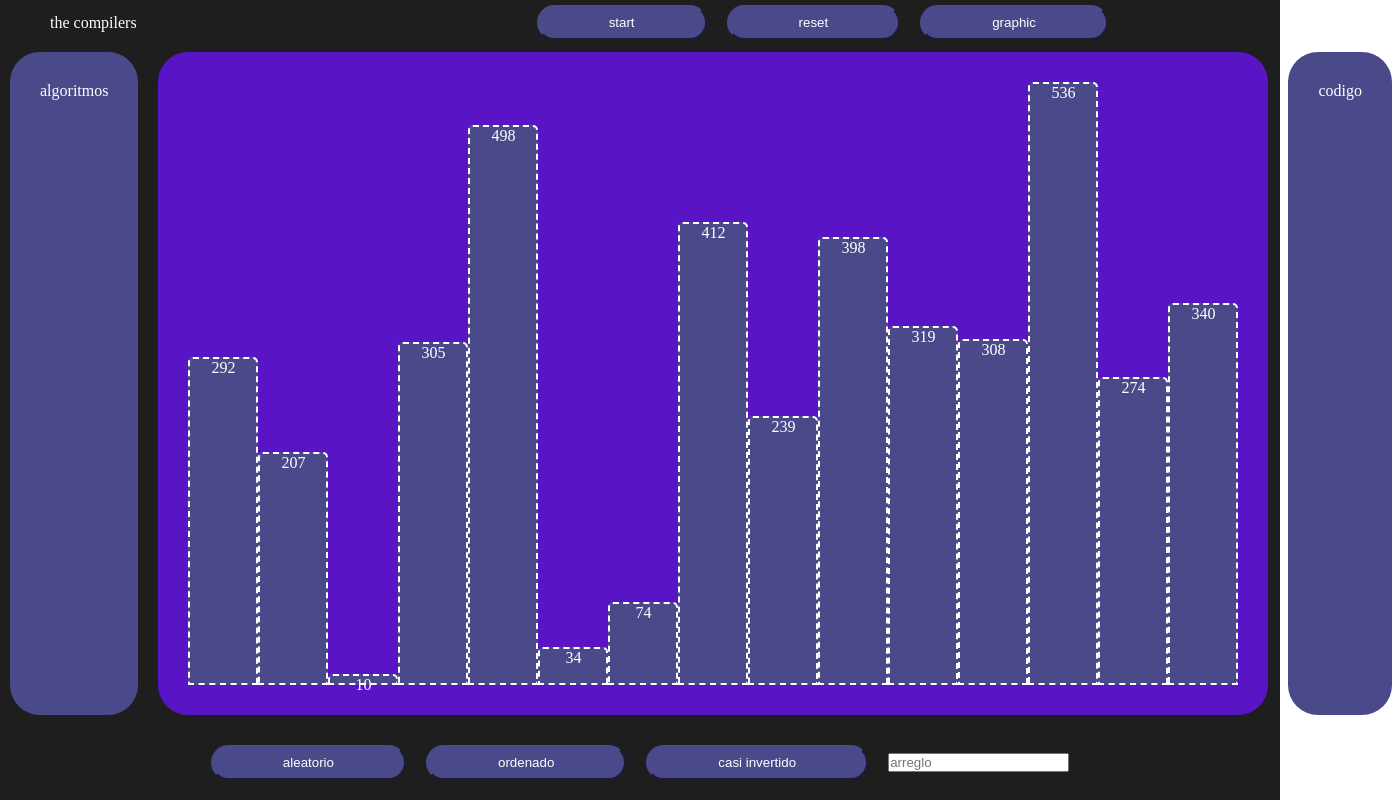
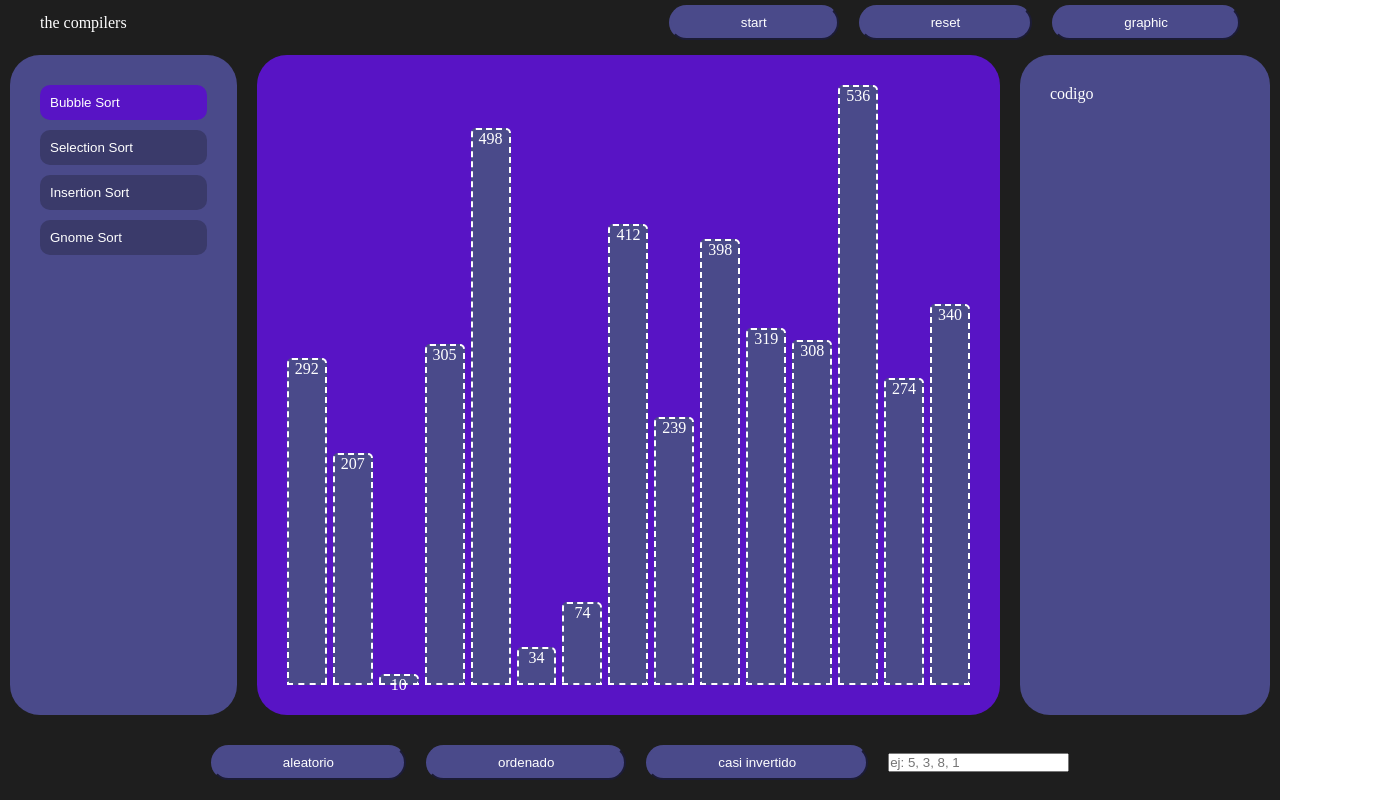
Before and after one commit to Equipo-Compilers/Pagina_web_algoritmos_ordenamiento, a React (Vite) app: page / in a window 1280 px wide. Shown: the whole page, 1392 px wide, since content can reach past the window. Built offline with nearby package versions, Linux system fonts and the light colour scheme.

Commit message:
Actualizacion y conexion de los algoritmos

```diff
--- a/respaldos/App.css
+++ /dev/null
@@ -1,72 +0,0 @@
-.contenedor {
-  min-height: 100vh;
-  background-color: #111827;
-  display: flex;
-  flex-direction: column;
-  align-items: center;
-  justify-content: center;
-  padding: 2rem;
-  color: white;
-  font-family: system-ui, sans-serif;
-}
-
-.titulo {
-  font-size: 2rem;
-  font-weight: bold;
-  margin-bottom: 2rem;
-}
-
-.area-barras {
-  display: flex;
-  align-items: flex-end;
-  height: 250px;
-  gap: 8px;
-  margin-bottom: 2rem;
-  background-color: #1f2937;
-  padding: 1rem;
-  border-radius: 8px;
-}
-
-.barra {
-  width: 30px;
-  background-color: #3b82f6; /* azul: color base de cada barra */
-  border-top-left-radius: 6px;
-  border-top-right-radius: 6px;
-  transition: background-color 0.2s ease, height 0.2s ease;
-  display: flex;
-  align-items: flex-start;
-  justify-content: center;
-  font-size: 12px;
-  color: white;
-}
-
-.barra-activa {
-  background-color: #ef4444; /* rojo: resalta los elementos que se están comparando/intercambiando */
-}
-
-.controles {
-  display: flex;
-  gap: 1rem;
-}
-
-.boton {
-  padding: 10px 24px;
-  font-size: 16px;
-  font-weight: bold;
-  color: white;
-  border: none;
-  border-radius: 6px;
-  cursor: pointer;
-  transition: background-color 0.2s;
-}
-
-.boton-iniciar { background-color: #10b981; }
-.boton-iniciar:hover:not(:disabled) { background-color: #059669; }
-
-.boton-desordenar { background-color: #eab308; }
-.boton-desordenar:hover:not(:disabled) { background-color: #ca8a04; }
-
-.boton:disabled {
-  background-color: #4b5563;
-  cursor: not-allowed;
-}
--- a/src/App.css
+++ b/src/App.css
@@ -4,19 +4,19 @@ padding: 0;
     box-sizing: border-box;
  }
 
-
-
 .cabecera{
     display: flex;
-gap: 400px;
+    justify-content: space-between;
     align-items: center;
-padding: 5px 80px 2px 50px;
+    flex-wrap: wrap;
+    gap: 20px;
+    padding: 5px 40px;
 }
 
 .grupoBotones{
     display: flex;
-gap: 20px;}
-
+    gap: 20px;
+}
 
 .pantallaCompleta{
     background-color: #1E1E1E;
@@ -28,40 +28,85 @@ flex-direction: column;
 
 .areaCentral{
     display: flex;
-    justify-content: row;
     flex: 1;
     gap: 20px;
     padding: 10px;
-
+    min-height: 0;
 }
 
-
 .panelIzquierdo {
-    width: 250px;
+    width: clamp(160px, 18%, 250px);
+    flex-shrink: 0;
     background-color: #4a4a8a;
     padding: 30px;
     border-radius: 30px;
-
 }
 
 .lienzo{
     flex: 1;
+    min-width: 0;
     background-color: #5814c5;
     border-radius: 30px;
     padding: 30px;
     display: flex;
     align-items: flex-end;
     justify-content: center;
-    padding:30px;
+    gap: 6px;
+    overflow-x: auto;
 }
+
+@media (max-width: 800px) {
+  .areaCentral {
+    flex-direction: column;
+  }
+  .panelIzquierdo,
+  .panelDerecho {
+    width: 100%;
+  }
+}
+
 .barra{
-width: 70px;
+    flex: 1 1 0;
+    min-width: 20px;
+    max-width: 70px;
     background-color: #4a4a8a;
     border-radius: 5px 5px 0px 0px;
     border-color: white;
     border-width: 2px;
     border-style: dashed;
     text-align: center;
+    transition: height 0.15s ease, background-color 0.15s ease;
+}
+
+.barra-activa{
+    background-color: #ef4444;
+    border-color: #ef4444;
+}
+
+.panelIzquierdo{
+    display: flex;
+    flex-direction: column;
+    gap: 10px;
+}
+
+.botonAlgoritmo{
+    background-color: #3a3a6a;
+    color: white;
+    border: none;
+    border-radius: 10px;
+    padding: 10px;
+    cursor: pointer;
+    text-align: left;
+}
+
+.botonAlgoritmo-activo{
+background-color: #5814c5;
+}
+
+.botonPildora:disabled,
+.botonAlgoritmo:disabled{
+    opacity: 0.5;
+    cursor: not-allowed;
 }
 
 
@@ -70,8 +115,8 @@ text-align: center;
     background-color: #4a4a8a;
     padding: 30px;
     border-radius: 30px;
+}
 
-}
 .controles{
     justify-content: center;
     display: flex;
--- a/src/App.tsx
+++ b/src/App.tsx
@@ -1,48 +1,132 @@
 import './App.css';
 import { useState } from 'react';
-import { generador } from './generador';
+import { generador, generadorOrdenado, generadorCasiInvertido } from './generador';
+import { useSortAnimation } from './hooks/useSortAnimation';
+import type { SortGenerator } from './hooks/useSortAnimation';
+import { bubbleSort } from './algorithms/BubbleSort';
+import { selectionSort } from './algorithms/SelectionSort';
+import { insertionSort } from './algorithms/InsertionSort';
+import { gnomeSort } from './algorithms/GnomeSort';
+
+const CANTIDAD = 15;
+
+const algoritmos: Record<string, { nombre: string; fn: SortGenerator }> = {
+  bubble: { nombre: 'Bubble Sort', fn: bubbleSort },
+  selection: { nombre: 'Selection Sort', fn: selectionSort },
+  insertion: { nombre: 'Insertion Sort', fn: insertionSort },
+  gnome: { nombre: 'Gnome Sort', fn: gnomeSort },
+};
+
+type AlgoritmoId = keyof typeof algoritmos;
 
 export default function App() {
-  const [arreglo, setArreglo] = useState<number[]>(generador(15));
+  const [algoritmoSeleccionado, setAlgoritmoSeleccionado] = useState<AlgoritmoId>('bubble');
+  const [valorInput, setValorInput] = useState('');
+
+  const { arreglo, indicesActivos, ordenando, iniciarAnimacion, reemplazarArreglo } =
+    useSortAnimation(generador(CANTIDAD));
+
   const maximo = Math.max(...arreglo);
+
+  const manejarArregloPersonalizado = () => {
+    const numeros = valorInput
+      .split(',')
+      .map((parte) => parseInt(parte.trim(), 10))
+      .filter((n) => !Number.isNaN(n));
+
+    if (numeros.length > 0) {
+      reemplazarArreglo(numeros);
+    }
+  };
+
   return (
     <div className="pantallaCompleta">
       <header className="cabecera">
         <span className="logo">the compilers</span>
 
         <div className="grupoBotones">
-    <button className="botonPildora">start</button>
-    <button className="botonPildora">reset</button>
+          <button
+            className="botonPildora"
+            onClick={() => iniciarAnimacion(algoritmos[algoritmoSeleccionado].fn)}
+            disabled={ordenando}
+          >
+            {ordenando ? 'ordenando...' : 'start'}
+          </button>
+          <button
+            className="botonPildora"
+            onClick={() => reemplazarArreglo(generador(CANTIDAD))}
+            disabled={ordenando}
+          >
+            reset
+          </button>
           <button className="botonPildora">graphic</button>
         </div>
       </header>
 
       <main className="areaCentral">
-
-  <aside className="panelIzquierdo"> algoritmos</aside>
+        <aside className="panelIzquierdo">
+          {Object.entries(algoritmos).map(([id, algoritmo]) => (
+            <button
+              key={id}
+              onClick={() => setAlgoritmoSeleccionado(id as AlgoritmoId)}
+              disabled={ordenando}
+              className={`botonAlgoritmo ${algoritmoSeleccionado === id ? 'botonAlgoritmo-activo' : ''}`}
+            >
+              {algoritmo.nombre}
+            </button>
+          ))}
+        </aside>
 
         <section className="lienzo">
-
-    {arreglo.map((altura, index) => (
-      <div key={index} className="barra" style={{ height: `${(altura *100)/maximo}%` }} >{altura}</div>
-
-    ))}
+          {arreglo.map((altura, indice) => {
+            const estaActivo = indicesActivos.includes(indice);
+            return (
+              <div
+                key={indice}
+                className={`barra ${estaActivo ? 'barra-activa' : ''}`}
+                style={{ height: `${(altura * 100) / maximo}%` }}
+              >
+                {altura}
+              </div>
+            );
+          })}
         </section>
 
         <aside className="panelDerecho"> codigo</aside>
-
       </main>
 
-
       <footer className="controles">
-  <button className="botonPildora" onClick={() => setArreglo(generador(15))}>
+        <button
+          className="botonPildora"
+          onClick={() => reemplazarArreglo(generador(CANTIDAD))}
+          disabled={ordenando}
+        >
           aleatorio
         </button>
-  <button className="botonPildora"> ordenado</button>
-  <button className="botonPildora"> casi invertido</button>
-  <input type="text" className="arregloUsuario" placeholder="arreglo"/>
+        <button
+          className="botonPildora"
+          onClick={() => reemplazarArreglo(generadorOrdenado(CANTIDAD))}
+          disabled={ordenando}
+        >
+          ordenado
+        </button>
+        <button
+          className="botonPildora"
+          onClick={() => reemplazarArreglo(generadorCasiInvertido(CANTIDAD))}
+          disabled={ordenando}
+        >
+          casi invertido
+        </button>
+        <input
+          type="text"
+          className="arregloUsuario"
+          placeholder="ej: 5, 3, 8, 1"
+          value={valorInput}
+          onChange={(e) => setValorInput(e.target.value)}
+          onKeyDown={(e) => e.key === 'Enter' && manejarArregloPersonalizado()}
+          disabled={ordenando}
+        />
       </footer>
-
-
-    </div>);
+    </div>
+  );
 }
--- a/src/generador.ts
+++ b/src/generador.ts
@@ -1,7 +1,24 @@
-export function generador(cantidad: number) {
-const arreglo =[];
-for (let i = 0; i < cantidad; i++) {
-  arreglo.push(Math.floor(Math.random() * 600)+1);
+export function generador(cantidad: number): number[] {
+  const arreglo: number[] = [];
+  for (let i = 0; i < cantidad; i++) {
+    arreglo.push(Math.floor(Math.random() * 600) + 1);
+  }
+  return arreglo;
 }
-return arreglo;
+
+export function generadorOrdenado(cantidad: number): number[] {
+  const paso = 600 / cantidad;
+  const arreglo: number[] = [];
+  for (let i = 0; i < cantidad; i++) {
+    arreglo.push(Math.round(paso * (i + 1)));
+  }
+  return arreglo;
 }
+
+export function generadorCasiInvertido(cantidad: number): number[] {
+  const arreglo = generadorOrdenado(cantidad).reverse();
+  const a = Math.floor(Math.random() * cantidad);
+  const b = Math.floor(Math.random() * cantidad);
+  [arreglo[a], arreglo[b]] = [arreglo[b], arreglo[a]];
+  return arreglo;
+}
--- a/src/hooks/useSortAnimation.ts
+++ b/src/hooks/useSortAnimation.ts
@@ -8,13 +8,13 @@ export function useSortAnimation(arregloInicial: number[]) {
   const [indicesActivos, setIndicesActivos] = useState<number[]>([]);
   const [ordenando, setOrdenando] = useState(false);
 
-  const iniciarAnimacion = async (algoritmo: SortGenerator, velocidadMs = 300) => {
+  const iniciarAnimacion = async (algoritmo: SortGenerator, velocidadMs = 150) => {
     if (ordenando) return;
     setOrdenando(true);
 
-    const generador = algoritmo(arreglo);
+    const generadorPasos = algoritmo(arreglo);
 
-    for (const paso of generador) {
+    for (const paso of generadorPasos) {
       setArreglo(paso.estadoActual);
       setIndicesActivos(paso.indicesActivos);
       await new Promise((resolve) => setTimeout(resolve, velocidadMs));
@@ -24,10 +24,11 @@ export function useSortAnimation(arregloInicial: number[]) {
     setOrdenando(false);
   };
 
-  const desordenar = () => {
+  const reemplazarArreglo = (nuevo: number[]) => {
     if (ordenando) return;
-    setArreglo((prev) => [...prev].sort(() => Math.random() - 0.5));
+    setArreglo(nuevo);
+    setIndicesActivos([]);
   };
 
-  return { arreglo, indicesActivos, ordenando, iniciarAnimacion, desordenar };
+  return { arreglo, indicesActivos, ordenando, iniciarAnimacion, reemplazarArreglo };
 }
```
Also changed, not shown: respaldos/App.tsx (deleted, +0 -61 lines), respaldos/BubbleSort.ts (deleted, +0 -29 lines), respaldos/main.tsx (deleted, +0 -9 lines). Lines whose indentation alone changed are shown as unchanged.
